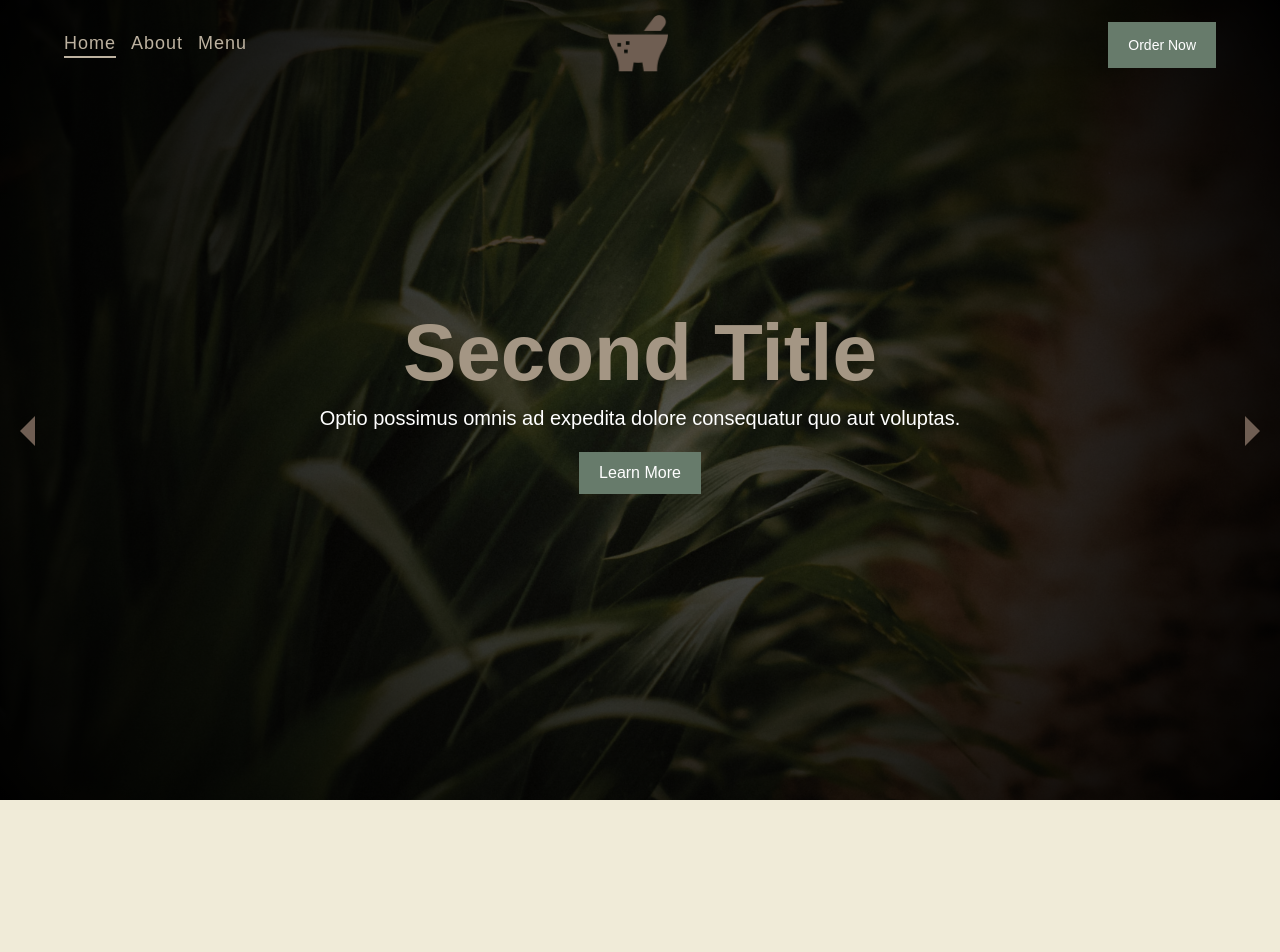
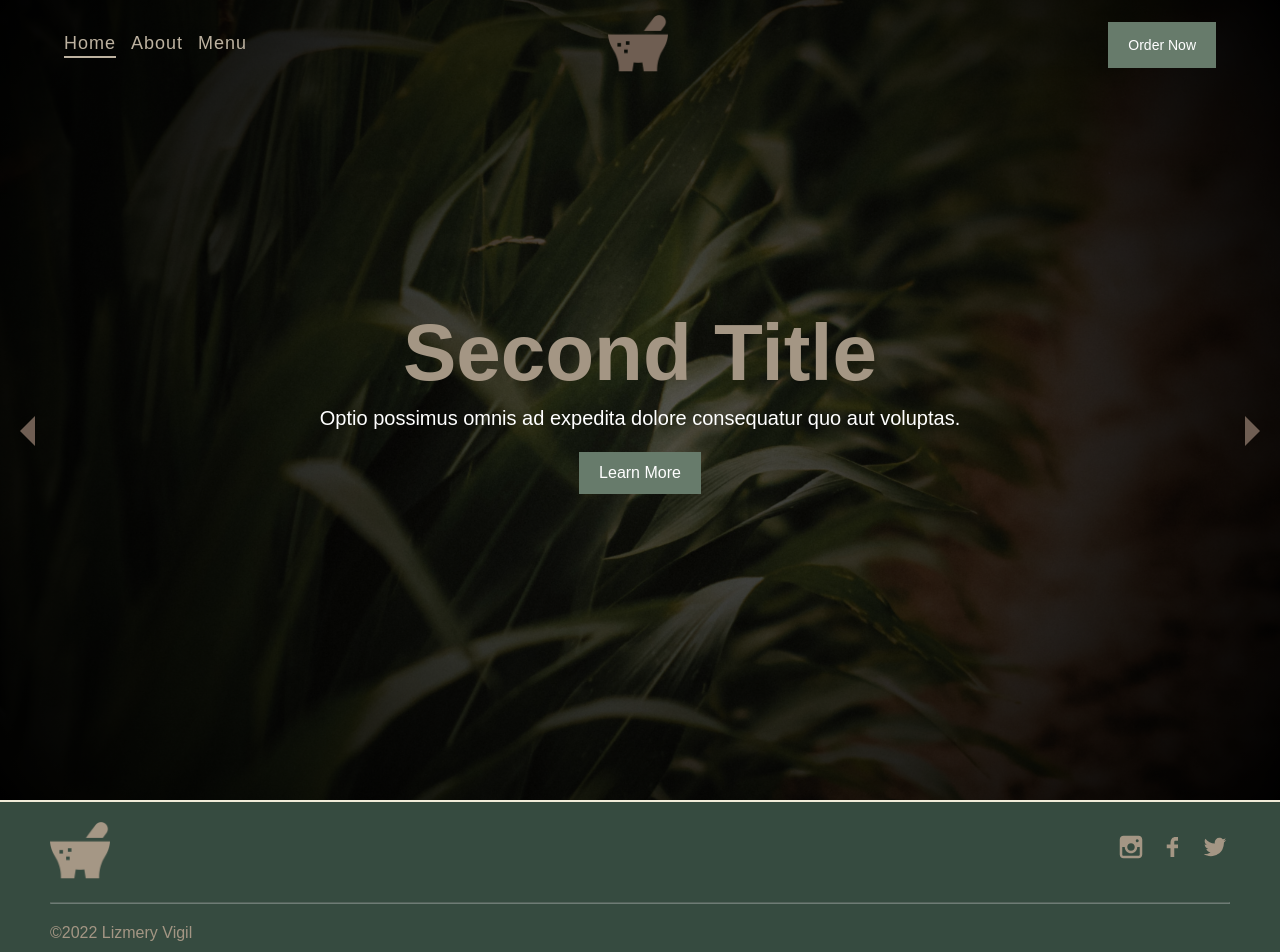
Before and after one commit to lizmery/tamales-clone, a React (Create React App) app: page / in a window 1280 px wide. Shown: the top 952 px of the page. Before the commit the page ends 802 px from the top, so only its background shows below. Built offline with nearby package versions, Linux system fonts and the light colour scheme.

Commit message:
Update App.js and index.html
include Footer component and change app title

```diff
--- a/public/index.html
+++ b/public/index.html
@@ -12,7 +12,7 @@
     <link rel="icon" type="image/png" sizes="32x32" href="%PUBLIC_URL%/favicon-32x32.png" />
     <link rel="icon" type="image/png" sizes="16x16" href="%PUBLIC_URL%/favicon-16x16.png" />
     <link rel="manifest" href="%PUBLIC_URL%/manifest.json" />
-    <title>React App</title>
+    <title>Tamales Vigil</title>
   </head>
   <body>
     <noscript>You need to enable JavaScript to run this app.</noscript>
--- a/src/App.js
+++ b/src/App.js
@@ -26,7 +26,7 @@ const App = () => {
             element={<Menu />}
           />
         </Routes>
-
+        <Footer />
       </Router>
     </>
   )
```
